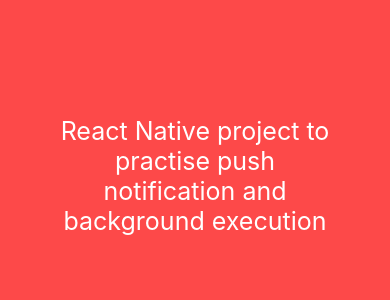
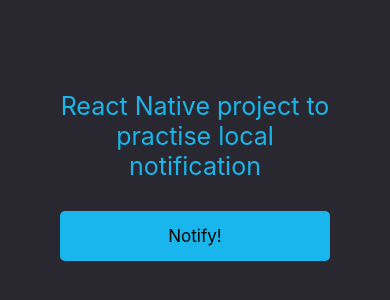
Before and after one commit to feMoraes0/react-native-playground, a React Native app: screen / in a window 390 px wide. Shown: the part 246-546 px from the top of the page. Built offline with nearby package versions, Linux system fonts and the light colour scheme.

Commit message:
Added react-native-push-notification changes

```diff
--- a/App.js
+++ b/App.js
@@ -1,12 +1,32 @@
 import React from 'react';
-import { StyleSheet, View, Text, StatusBar } from 'react-native';
+import {
+  StyleSheet,
+  View,
+  Text,
+  StatusBar,
+  TouchableOpacity,
+} from 'react-native';
+import {show} from './src/helpers/notify';
 
 const App = () => {
+  const notify = () => {
+    console.log('useEffect started');
+    show('hello', 'message');
+    console.log('useEffect finished');
+  };
+
   return (
     <>
-      <StatusBar barStyle="light-content" />
+      <StatusBar barStyle="dark-content" />
       <View style={styles.body}>
-        <Text style={styles.text}>React Native project to practise push notification and background execution</Text>
+        <Text style={styles.text}>
+          React Native project to practise local notification
+        </Text>
+        <TouchableOpacity onPress={() => notify()}>
+          <View style={styles.button}>
+            <Text style={styles.buttonText}>Notify!</Text>
+          </View>
+        </TouchableOpacity>
       </View>
     </>
   );
@@ -15,16 +35,27 @@
 const styles = StyleSheet.create({
   body: {
     flex: 1,
-    flexDirection: "column",
-    justifyContent: "center",
-    backgroundColor: "#FD4949",
+    flexDirection: 'column',
+    justifyContent: 'center',
+    backgroundColor: '#292830',
     padding: 60,
   },
   text: {
-    textAlign: "center",
+    textAlign: 'center',
     fontSize: 25,
-    color: "#FFFFFF"
-  }
+    color: '#18B6EC',
+  },
+  button: {
+    backgroundColor: '#18B6EC',
+    padding: 15,
+    borderRadius: 5,
+    flexDirection: 'row',
+    justifyContent: 'center',
+    marginTop: 30,
+  },
+  buttonText: {
+    fontSize: 17,
+  },
 });
 
 export default App;
--- a/package.json
+++ b/package.json
@@ -11,7 +11,8 @@
   },
   "dependencies": {
     "react": "16.13.1",
-    "react-native": "0.63.3"
+    "react-native": "0.63.3",
+    "react-native-push-notification": "^6.1.1"
   },
   "devDependencies": {
     "@babel/core": "^7.8.4",
--- /dev/null
+++ b/src/helpers/notify.js
@@ -0,0 +1,10 @@
+import PushNotification from 'react-native-push-notification';
+
+const show = (title, message) => {
+  PushNotification.localNotification({
+    title: title,
+    message: message,
+  });
+};
+
+export {show};
```
Also changed, not shown: index.js (+15 -1 lines), 4 other files (tests, documents, lock files or other folders).
